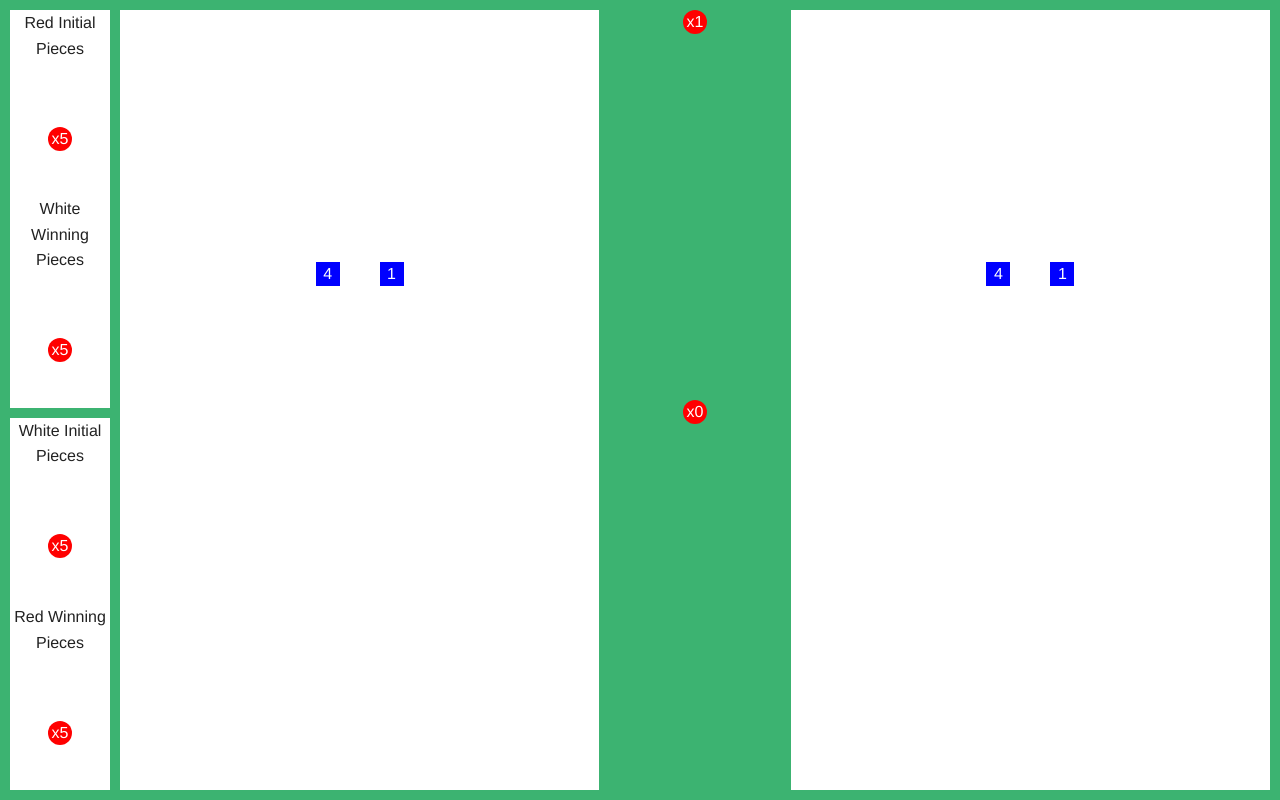
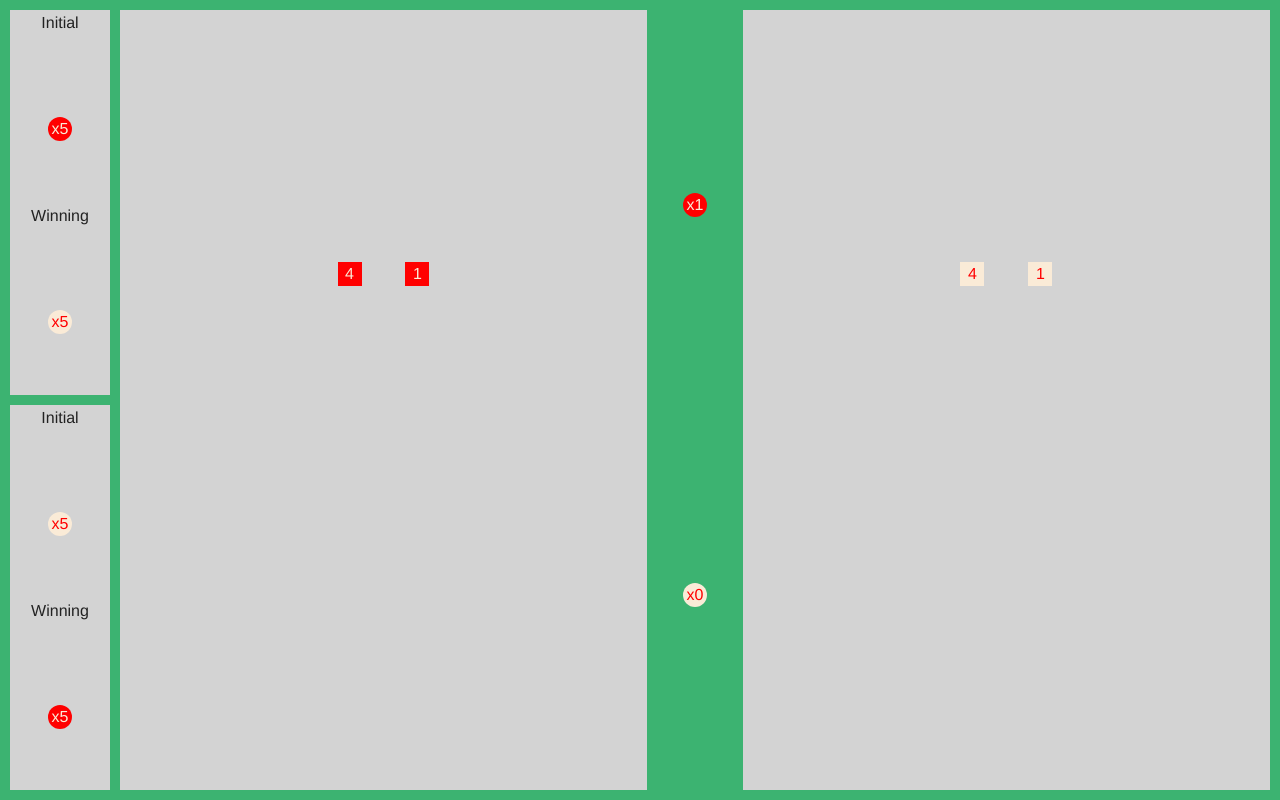
Before and after one commit to NickHeiner/acey-deucey-game-web, a website: page index.html in a window 1280 px wide. Drawn offline with Linux system fonts and the light colour scheme.

Commit message:
Added color classes and fixed text alignment

```diff
--- a/index.html
+++ b/index.html
@@ -13,42 +13,42 @@
                 <div id="top-home" class="vertical grid-block">
                     <div id="red-initial" class="vertical grid-block">
                         <div class="grid-block">
-                            <p class="text-center">Red Initial Pieces</p>
+                            <p class="text-center">Initial</p>
                         </div>
                         <div class="align-center grid-block">
-                            <span class="piece">x5</span>
+                            <span class="red piece">x5</span>
                         </div>
                     </div>
                     <div id="white-winning"" class=" vertical grid-block">
                         <div class="grid-block">
-                            <p class="text-center">White Winning Pieces</p>
+                            <p class="text-center">Winning</p>
                         </div>
                         <div class=" align-center grid-block">
-                            <span class="piece">x5</span>
+                            <span class="white piece">x5</span>
                         </div>
                     </div>
                 </div>
                 <div id="bottom-home" class="vertical grid-block">
                     <div id="white-initial" class="vertical grid-block">
                        <div class="grid-block">
-                            <p class="text-center">White Initial Pieces</p>
+                            <p class="text-center">Initial</p>
                         </div>
                         <div class="grid-block align-center">
-                            <span class="piece">x5</span>
+                            <span class="white piece">x5</span>
                         </div>
                     </div>
                     <div id="red-winning" class="vertical grid-block">
                         <div class="grid-block">
-                            <p class="text-center">Red Winning Pieces</p>
+                            <p class="text-center">Winning</p>
                         </div>
                         <div class="grid-block align-center">
-                            <span class="piece">x5</span>
+                            <span class="red piece">x5</span>
                         </div>
                     </div>
                 </div>
             </div>
             <div id="spaces" class="small-11 grid-block">
-                <div id="left-spaces" class="small-5 vertical grid-block">
+                <div id="left-spaces" class="vertical grid-block">
                     <div id="spaces-18-23" class="grid-block">
                         <div class="grid-block"></div>
                         <div class="grid-block"></div>
@@ -59,10 +59,10 @@
                     </div>
                     <div id="red-dice" class="align-center grid-block">
                         <div class="shrink grid-block">
-                            <span class="dice">4</span>
+                            <span class="red dice">4</span>
                         </div>
                         <div class="shrink small-offset-1 grid-block">
-                            <span class="dice">1</span>
+                            <span class="red dice">1</span>
                         </div>
                     </div>
                     <div id="spaces-0-5" class="grid-block">
@@ -74,15 +74,15 @@
                         <div class="grid-block"></div>
                     </div>
                 </div>
-                <div id="bar" class="small-2 vertical grid-block">
-                    <div id="red-bar" class="grid-block align-center">
-                        <span class="piece">x1</span>
+                <div id="bar" class="small-1 vertical grid-block">
+                    <div id="red-bar" class="grid-block align-center v-align">
+                        <span class="red piece align-center">x1</span>
                     </div>
-                    <div id="white-bar" class="grid-block align-center">
-                        <span class="piece">x0</span>
+                    <div id="white-bar" class="grid-block align-center v-align">
+                        <span class="white piece align-center">x0</span>
                     </div>
                 </div>
-                <div id="right-spaces" class="small-5 vertical grid-block">
+                <div id="right-spaces" class="vertical grid-block">
                     <div id="spaces-12-17" class="grid-block">
                         <div class="grid-block"></div>
                         <div class="grid-block"></div>
@@ -93,10 +93,10 @@
                     </div>
                     <div id="white-dice" class="align-center grid-block">
                         <div class="shrink grid-block">
-                            <span class="dice">4</span>
+                            <span class="white dice">4</span>
                         </div>
                         <div class="shrink small-offset-1 grid-block">
-                            <span class="dice">1</span>
+                            <span class="white dice">1</span>
                         </div>
                     </div>
                     <div id="spaces-6-11" class="grid-block">
--- a/index.scss
+++ b/index.scss
@@ -1,31 +1,44 @@
 @import "foundation";
+$borderColor: mediumseagreen;
+$innerBorder: 5px solid $borderColor;
+body {
+    background-color: lightgray;
+}
 
 #board {
-    border: 10px solid mediumseagreen;
+    border: 10px solid $borderColor;
 
     #home {
-        border-right: 5px solid mediumseagreen;
+        border-right: $innerBorder;
+
+        p {
+            margin-left: auto;
+            margin-right: auto;
+        }
 
         #top-home {
-            border-bottom: 5px solid mediumseagreen;
+            border-bottom: $innerBorder;
         }
 
         #bottom-home {
-            border-top: 5px solid mediumseagreen;
+            border-top: $innerBorder;
         }
     }
 
     #spaces {
-        border-left: 5px solid mediumseagreen;
+        border-left: $innerBorder;
+
+        #bar {
+            background-color: $borderColor;
+        }
     }
-    #bar {
-        background-color: mediumseagreen;
-    }
+
 }
+
+
 
 .piece {
     @include badge (
-        $background: red,
         $color: white,
         $diameter: 1.5rem,
         $fontsize: 1rem
@@ -41,3 +54,16 @@
     );
     border-radius: 0;
 }
+
+$red: red;
+$white: antiquewhite;
+
+.red {
+    background-color: $red;
+    color: $white;
+}
+
+.white{
+    background-color: $white;
+    color: $red;
+}
```
Also changed, not shown: built.css.
